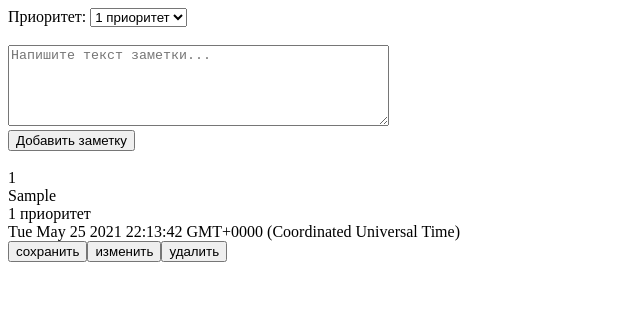
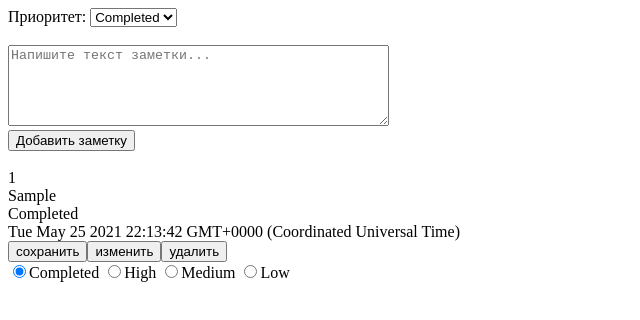
Before and after one commit to krasovskayav/list, a plain HTML site: page index.html in a window 1280 px wide. Both pictures are taken after typing "Sample" into the empty fields and a click on the button "Добавить заметку". Shown: the whole page, without its empty margins (0-640 px from the left). Drawn offline with Linux system fonts and the light colour scheme.

Commit message:
Добавление кнопки-галочки по фильтрации приоритета(без кода рабочего)
При нажатии на галочку пока выводит значение текста этой кнопки.

```diff
--- a/index.html
+++ b/index.html
@@ -9,9 +9,10 @@
   <form name="dwsForm">
     <label>Приоритет:</label>
     <select name="priority" >
-      <option value="1 приоритет" >1 приоритет</option>
-      <option value="2 приоритет" >2 приоритет</option>
-      <option value="3 приоритет" >3 приоритет</option>
+      <option value="Completed" >Completed</option>
+      <option value="High" >High</option>
+      <option value="Medium" >Medium</option>
+      <option value="Low" >Low</option>
     </select><br><br>
     <textarea rows="5"
               cols="45"
@@ -23,7 +24,13 @@
 
   <div id = "contentArea">
   </div>
-
+<form name="prioritetForm">
+    <input type="radio" name="priority" checked="checked" value="Completed" /><span>Completed</span>
+    <input type="radio" name="priority" value="High" /><span>High</span>
+    <input type="radio" name="priority" value="Medium" /><span>Medium</span>
+    <input type="radio" name="priority" value="Low" /><span>Low</span>
+</form>
+<div id="NewContentArea"></div>
 <script src="index.js"></script>
 </body>
 </html>
--- a/index.js
+++ b/index.js
@@ -5,6 +5,7 @@ let arrNotes = [],
 // (макеты есть в репозитории https://github.com/yuryweiland/oasu-junior-task)
 // подсказка небольшая по возможности можно уже начинать подключать бэк на save нужно будет всё же пробрасывать id тк
 // при сохранении на сервер нужно будет отправлять обновлённую запись целиком
+    let newEl = document.createElement("textarea");
 
 function prClick() {
     let priority = form.priority.value;
@@ -32,8 +33,6 @@ function prClick() {
     let save = document.createElement("button")
     save.innerHTML = "сохранить";
     save.addEventListener('click',ClickOnSave);
-    let newEl = document.createElement("textarea");
-
      function ClickOnSave() {
         if(!newEl.value) return;
         noteText.textContent = newEl.value;
@@ -43,6 +42,9 @@ function prClick() {
     let edit = document.createElement("button")
     edit.innerHTML = "изменить";
     edit.addEventListener('click',ClickOnEdit);
+    function ClickOnDeletebtn() {
+        noteText.remove();
+    }
 
       function ClickOnEdit() {
         newEl.textContent = noteText.textContent;
@@ -53,10 +55,6 @@ function prClick() {
     deletebtn.innerHTML = "удалить";
     deletebtn.addEventListener('click',ClickOnDeletebtn);
 
-     function ClickOnDeletebtn() {
-        noteText.remove();
-    }
-
     box.appendChild(noteId);
     box.appendChild(noteText);
     box.appendChild(notePrioritet);
@@ -64,11 +62,27 @@ function prClick() {
     box.appendChild(save);
     box.appendChild(edit);
     box.appendChild(deletebtn);
+
     let contentArea = document.getElementById("contentArea");
     contentArea.appendChild(box);
 
-    //при нажатии на кнопку фильтра
-    //происходит функция
+//функция нажатия на флажок приоритета для фильтрации(пока просто вывод значения выбранного флажка, без фильтра массива)
+    function onclickPrioritet(e){
+       let NewContentArea = document.getElementById("NewContentArea");
+       let priority = e.target.value;
+       let noteText = document.getElementById("noteText");
+       NewContentArea.textContent = priority+noteText;
+    }
+    for (var i = 0; i < prioritetForm.priority.length; i++) {
+     prioritetForm.priority[i].addEventListener("click", onclickPrioritet);
+    }
+
+//что-то про фильтр
+    let KnopkaTallFilter = document.createElement("button")
+    KnopkaTallFilter.innerHTML = "высокий приоритет фильтрация";
+
+    KnopkaTallFilter.addEventListener('click',ClickOnKnopkaTallFilter);//при нажатии на кнопку фильтра
+    function ClickOnKnopkaTallFilter(){//происходит функция
     let arrNotesTallprioritet = note.prioritet.filter (
         function(TallPrioritet) {
          return notePrioritet="1 приоритет";
@@ -76,5 +90,6 @@ function prClick() {
          //вывод нового массива
         }
         );
+    }
 
 }
```
